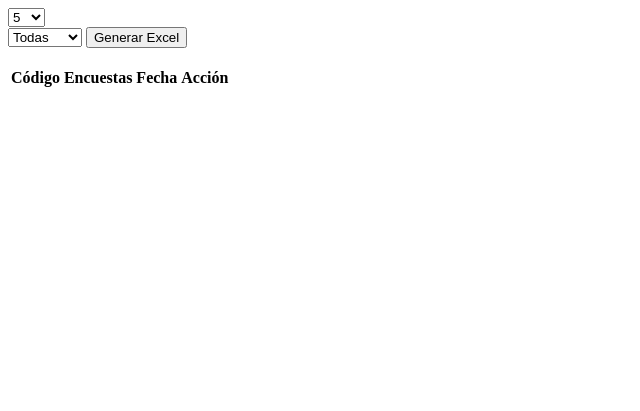
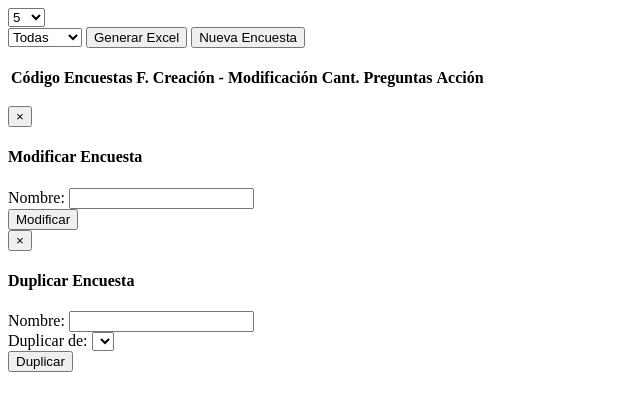
Before and after one commit to kebryansg/seg_graduados, a PHP site: page /evaluacion/listEncuestas.php in a window 1280 px wide. Shown: the top 411 px of the page, without its empty margins (0-640 px from the left). Run offline with PHP 8.4, Linux system fonts and the light colour scheme; lists and menus that the app fills with data are empty.

Commit message:
Update 15/09/2017

```diff
--- a/content.php
+++ b/content.php
@@ -35,7 +35,7 @@
             <div class="row">
                 <div class="panel panel-body col-md-12" id="content">
                     <?php
-                    $url_body = "acceso/generar.php";
+                    $url_body = "evaluacion/listEncuestas.php";
                         if(isset($url_body)){
                             include_once $url_body;
                         }
--- a/evaluacion/js/listEncuestas.js
+++ b/evaluacion/js/listEncuestas.js
@@ -12,7 +12,30 @@ default_encuesta = {
 $(function(){
     $(".selectpicker").selectpicker();
     $("table").bootstrapTable();
+    load_cboEncuestas();
     load_Encuestas(1);
+
+
+    $(table).on("click","button[name='edit_encuesta']",function(){
+        id = $(this).attr("dat-id");
+        $("#modal_editEncuesta h4.modal-title").html("Modificar Encuesta");
+        $("#modal_editEncuesta .modal-footer button").html("Modificar");
+        row = $(table).bootstrapTable('getRowByUniqueId',id);
+        $("#edit_nombre").val(row.nombre);
+    });
+
+    $(table).on("click","button[name='dupl_Encuesta']",function(){
+        id = $(this).attr("dat-id");
+        row = $(table).bootstrapTable('getRowByUniqueId',id);
+        $("#dupli_nombre").val(row.nombre);
+    });
+    $("#newEncuesta").click(function(){
+        $("#modal_editEncuesta h4.modal-title").html("Nueva Encuesta");
+        $("#modal_editEncuesta .modal-footer button").html("Guardar");
+        $("#edit_nombre").val("");
+    });
+
+
 
     $("#btnGenerar").click(function () {
         $.ajax({
@@ -37,7 +60,20 @@ $(function(){
 
 });
 
-
+function load_cboEncuestas(){
+    $.ajax({
+        type: "POST",
+        url: "servidor/sEvaluacion.php",
+        async: false,
+        data: {
+            op: "list_cbo"
+        },
+        success: function (response) {
+            $("#cboEncuestas").html(response);
+            $("#cboEncuestas").selectpicker("refresh");
+        }
+    });
+}
 
 function load_Encuestas( pag) {
     var top = $("#cboTop").val();
--- a/evaluacion/listEncuestas.php
+++ b/evaluacion/listEncuestas.php
@@ -17,17 +17,19 @@
                     <option value="2">Carrera</option>
                 </select>
                 <button class="btn btn-default" id="btnGenerar">Generar Excel</button>
+                <button class="btn btn-success" id="newEncuesta" data-toggle="modal" data-target="#modal_editEncuesta">Nueva Encuesta</button>
             </div>
         </div>
     </div>
     <br>
     <div class="row">
-        <table data-toggle="table" id="tb_listEncuestas">
+        <table data-toggle="table" id="tb_listEncuestas" data-unique-id="id">
             <thead>
                 <tr>
-                    <th data-field="id">Código</th>
+                    <th class="col-md-1" data-field="id">Código</th>
                     <th data-field="nombre">Encuestas</th>
-                    <th data-field="fecha">Fecha</th>
+                    <th class="col-md-1" data-field="fecha">F. Creación - Modificación</th>
+                    <th class="col-md-1" data-field="cant">Cant. Preguntas</th>
                     <th class="col-md-3" data-field="accion">Acción</th>
                 </tr>
 
@@ -39,6 +41,59 @@
             <ul id="pagination-demo" class="pagination"></ul>
         </div>
     </div>
+    <div class="row">
+        <div id="modal_editEncuesta" class="modal fade" role="dialog">
+            <div class="modal-dialog modal-sm">
+                <div class="modal-content">
+                    <div class="modal-header">
+                        <button type="button" class="close" data-dismiss="modal">&times;</button>
+                        <h4 class="modal-title">Modificar Encuesta</h4>
+                    </div>
+                    <div class="modal-body">
+                        <div class="row">
+                            <div class="col-md-12">
+                                <div class="form-group">
+                                    <label for="" class="control-label">Nombre: </label>
+                                    <input type="text" id="edit_nombre" class="form-control">
+                                </div>
+                            </div>
+                        </div>
+                    </div>
+                    <div class="modal-footer">
+                        <button type="button" class="btn btn-default" data-dismiss="modal">Modificar</button>
+                    </div>
+                </div>
+            </div>
+        </div>
+        <div id="modal_duplEncuesta" class="modal fade" role="dialog">
+            <div class="modal-dialog modal-sm">
+                <div class="modal-content">
+                    <div class="modal-header">
+                        <button type="button" class="close" data-dismiss="modal">&times;</button>
+                        <h4 class="modal-title">Duplicar Encuesta</h4>
+                    </div>
+                    <div class="modal-body">
+                        <div class="row">
+                            <div class="col-md-12">
+                                <div class="form-group">
+                                    <label for="" class="control-label">Nombre: </label>
+                                    <input type="text" id="dupli_nombre" class="form-control" readonly>
+                                </div>
+                                <div class="form-group">
+                                    <label for="" class="control-label">Duplicar de: </label>
+                                    <select name="" class="selectpicker form-control" title="Selec. Encuesta" id="cboEncuestas"></select>
+                                </div>
+
+                            </div>
+                        </div>
+                    </div>
+                    <div class="modal-footer">
+                        <button type="button" class="btn btn-success" data-dismiss="modal">Duplicar</button>
+                    </div>
+                </div>
+            </div>
+        </div>
+    </div>
 </div>
 
 <script src="evaluacion/js/listEncuestas.js" type="text/javascript" charset="utf-8" async defer></script>
--- a/mvc/modelo/EncuestaDaoImp.php
+++ b/mvc/modelo/EncuestaDaoImp.php
@@ -24,8 +24,8 @@ class EncuestaDaoImp {
         $conn = (new C_MySQL())->open();
         $list_count = new list_count();
         $list = array();
-        $total = -1;
-        $sql = "select SQL_CALC_FOUND_ROWS * from encuestas limit $top offset $limit;";
+        $pag = ($top > 0 ) ? "limit $top offset $limit" : "";
+        $sql = "select SQL_CALC_FOUND_ROWS * from viewEncuesta $pag;";
         if ($resultado = $conn->query($sql)) {
             while ($row = $resultado->fetch_assoc()) {
                 $list_count->setTotal(5);
@@ -33,6 +33,7 @@ class EncuestaDaoImp {
                 $encuesta->setId($row["id"]);
                 $encuesta->setFecha($row["fecha"]);
                 $encuesta->setNombre($row["nombre"]);
+                $encuesta->setCant_preg($row["total_preguntas"]);
                 array_push($list, $encuesta);
             }
             $resultado->close();
```
Also changed, not shown: evaluacion/duplicarEncuesta.php (added, +29 -0 lines), evaluacion/editEncuesta.php (added, +24 -0 lines), mvc/controlador/entidades/Encuesta.php (+10 -1 lines), servidor/sEvaluacion.php (+11 -4 lines).
